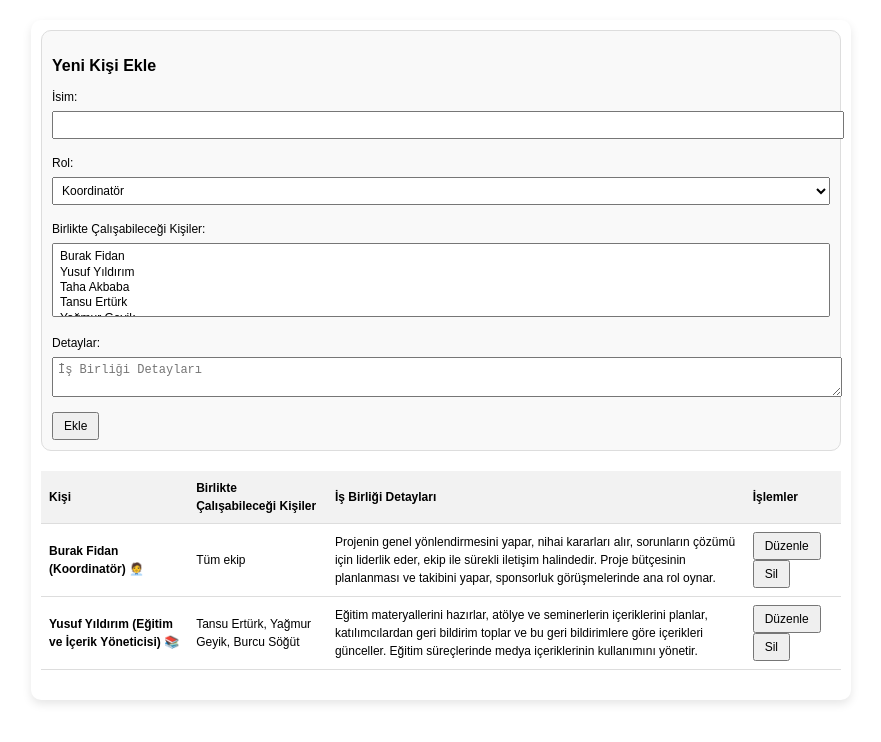
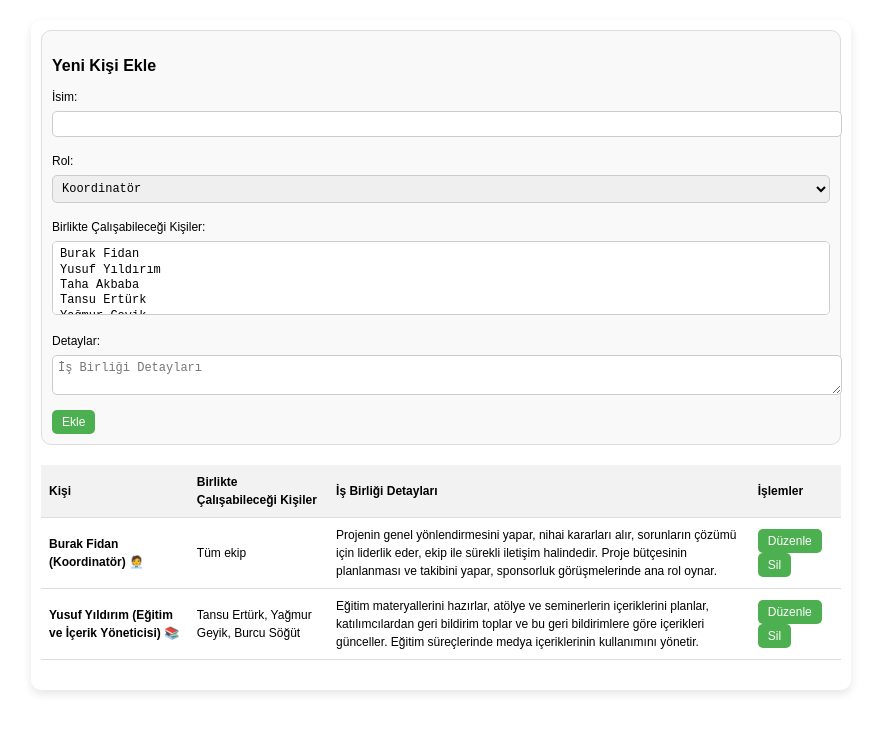
Before and after one commit to r8q/911, a plain HTML site: page index.html in a window 1280 px wide. Shown: the whole page, without its empty margins (199-1080 px from the left). Drawn offline with nearby package versions, Linux system fonts and the light colour scheme.

Commit message:
Update sssstyles.css

```diff
--- a/styles.css
+++ b/styles.css
@@ -41,6 +41,23 @@ body {
     padding: 5px;
     margin-bottom: 10px;
     font-size: 12px; /* Girdi boyutunu küçült */
+    border: 1px solid #ccc;
+    border-radius: 5px;
+    font-family: 'Courier New', Courier, monospace; /* Özel font */
+}
+
+button {
+    padding: 5px 10px; /* Buton boyutlarını küçült */
+    font-size: 12px; /* Buton yazı boyutlarını küçült */
+    cursor: pointer;
+    background-color: #4CAF50; /* Buton rengi */
+    color: white;
+    border: none;
+    border-radius: 5px;
+}
+
+button:hover {
+    background-color: #45a049; /* Hover rengi */
 }
 
 table {
@@ -64,12 +81,6 @@ td {
     font-size: 12px; /* Hücre boyutunu küçült */
 }
 
-button {
-    padding: 5px 10px; /* Buton boyutlarını küçült */
-    font-size: 12px; /* Buton yazı boyutlarını küçült */
-    cursor: pointer;
-}
-
 .glow {
     box-shadow: 0 0 10px rgba(255, 255, 0, 0.5);
 }
```
